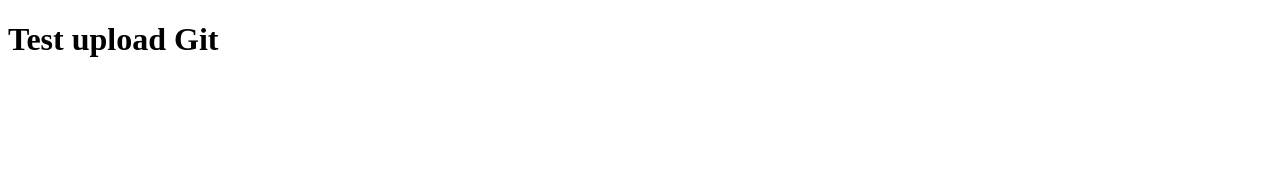
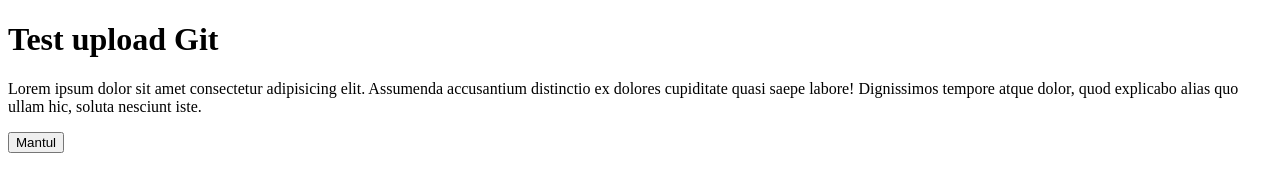
Before and after one commit to SeptyanDA/test-website, a plain HTML site: page index.html in a window 1280 px wide. Drawn offline with Linux system fonts and the light colour scheme.

Commit message:
tambah tombol dan paragraph

```diff
--- a/index.html
+++ b/index.html
@@ -7,5 +7,12 @@
 	</head>
 	<body>
 		<h1>Test upload Git</h1>
+		<p>
+			Lorem ipsum dolor sit amet consectetur adipisicing elit. Assumenda
+			accusantium distinctio ex dolores cupiditate quasi saepe labore!
+			Dignissimos tempore atque dolor, quod explicabo alias quo ullam hic,
+			soluta nesciunt iste.
+		</p>
+		<button>Mantul</button>
 	</body>
 </html>
```
